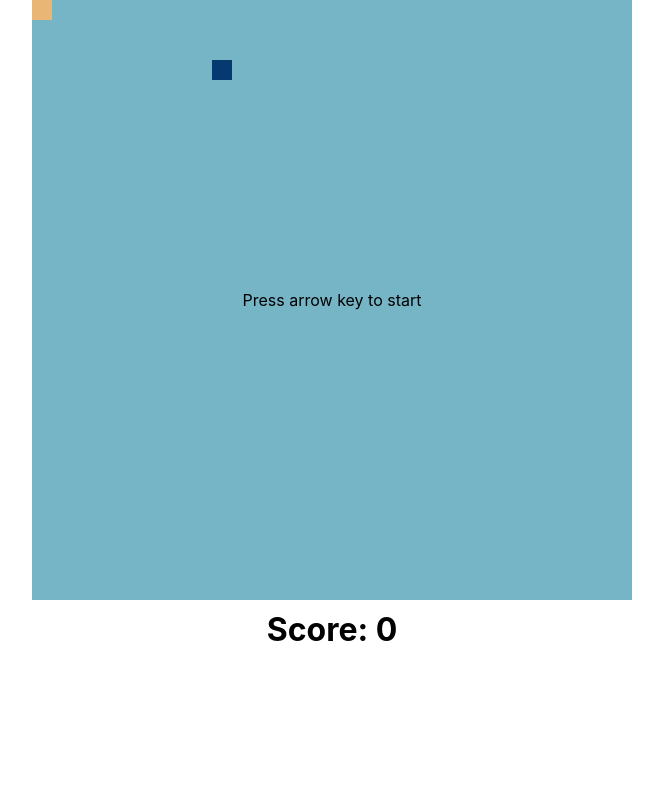
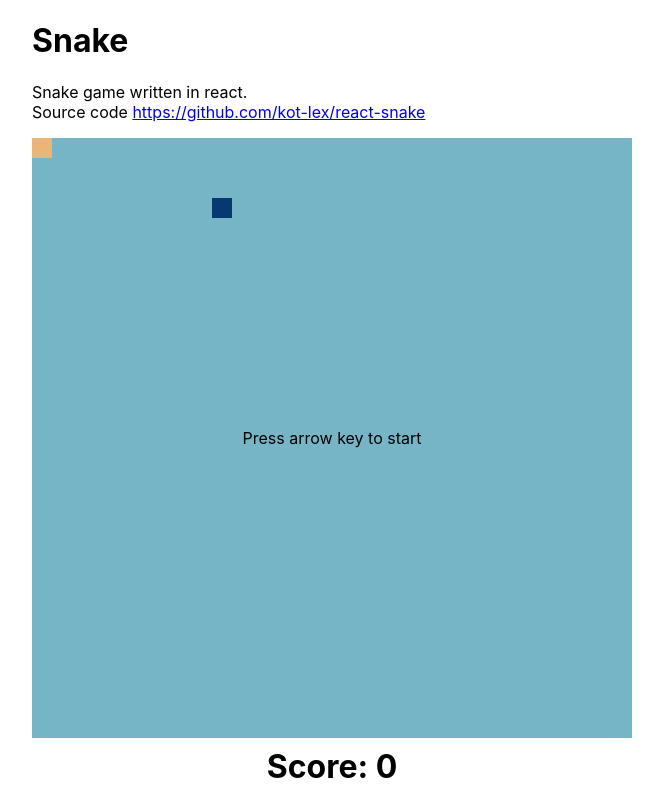
Before and after one commit to kot-lex/react-snake, a React (Create React App) app: page / in a window 1280 px wide. Shown: the whole page, without its empty margins (308-971 px from the left). Built offline with nearby package versions, Linux system fonts and the light colour scheme.

Commit message:
Add link to github repo

```diff
--- a/src/App.tsx
+++ b/src/App.tsx
@@ -4,7 +4,14 @@ import Game from './components/Game';
 
 function App() {
   return (
+    <>
+    <h1>Snake</h1>
+    <p>
+      Snake game written in react. <br />
+      Source code <a href="https://github.com/kot-lex/react-snake">https://github.com/kot-lex/react-snake</a>
+    </p>
     <Game />
+    </>
   );
 }
 
```
